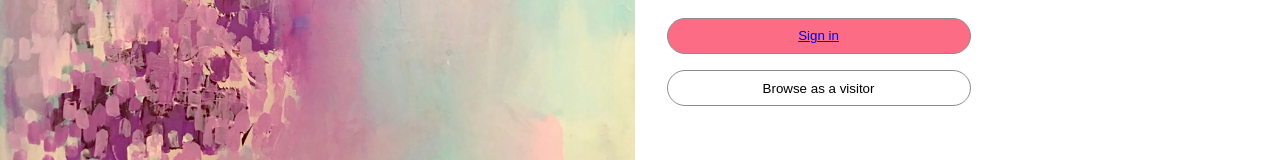
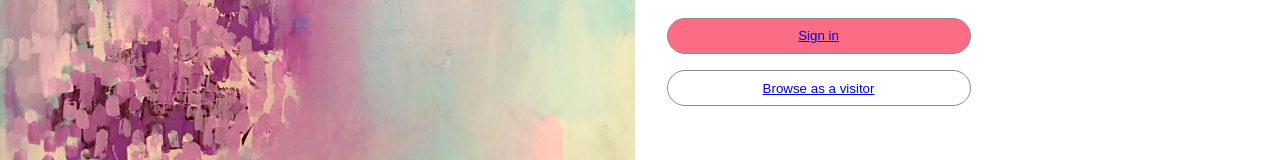
Before and after one commit to ifffShang/final, a React (Create React App) app in the folder frontend/: page / in a window 1280 px wide. Shown: the part 576-736 px from the top of the page. Built offline with nearby package versions, Linux system fonts and the light colour scheme; no server answers.

Commit message:
login works

```diff
--- a/frontend/src/Components/Homepage/Homepage.js
+++ b/frontend/src/Components/Homepage/Homepage.js
@@ -58,7 +58,10 @@ const Homepage = () => {
                             <Link to="/login">Sign in</Link>
                         </button>
                         {/* link to the home page */}
-                        <button className='btn_primary'>Browse as a visitor</button>
+                        <button className='btn_primary'>
+                        <Link to="/main">Browse as a visitor</Link>
+
+                            </button>
                     </div>
                 </div>
             </div>
--- a/frontend/src/pages/Login.js
+++ b/frontend/src/pages/Login.js
@@ -1,7 +1,7 @@
 import React, { useState } from 'react';
 import axios from 'axios';
 import { toast } from 'react-hot-toast';
-import { useNavigate } from 'react-router-dom';
+import { useNavigate, Link } from 'react-router-dom';
 import './Login.css';
 
 export default function Login() {
@@ -27,7 +27,7 @@ export default function Login() {
     } else {
         setData({ email: '', password: '' });
         toast.success("Login successful!");
-        navigate('/'); // Redirect to home page
+        navigate('/main'); // Redirect to home page
     }
     } catch (error) {
       // Handle any error that occurs during the request
--- a/frontend/src/pages/Register.js
+++ b/frontend/src/pages/Register.js
@@ -24,7 +24,7 @@ export default function Register() {
           } else {
             setData({})
             toast.success('Register successfully!')
-            navigate('/login')
+            navigate('/main')
           }
         } catch (error) {
           console.log(error);
```
Also changed, not shown: 1 other file (tests, documents, lock files or other folders).
